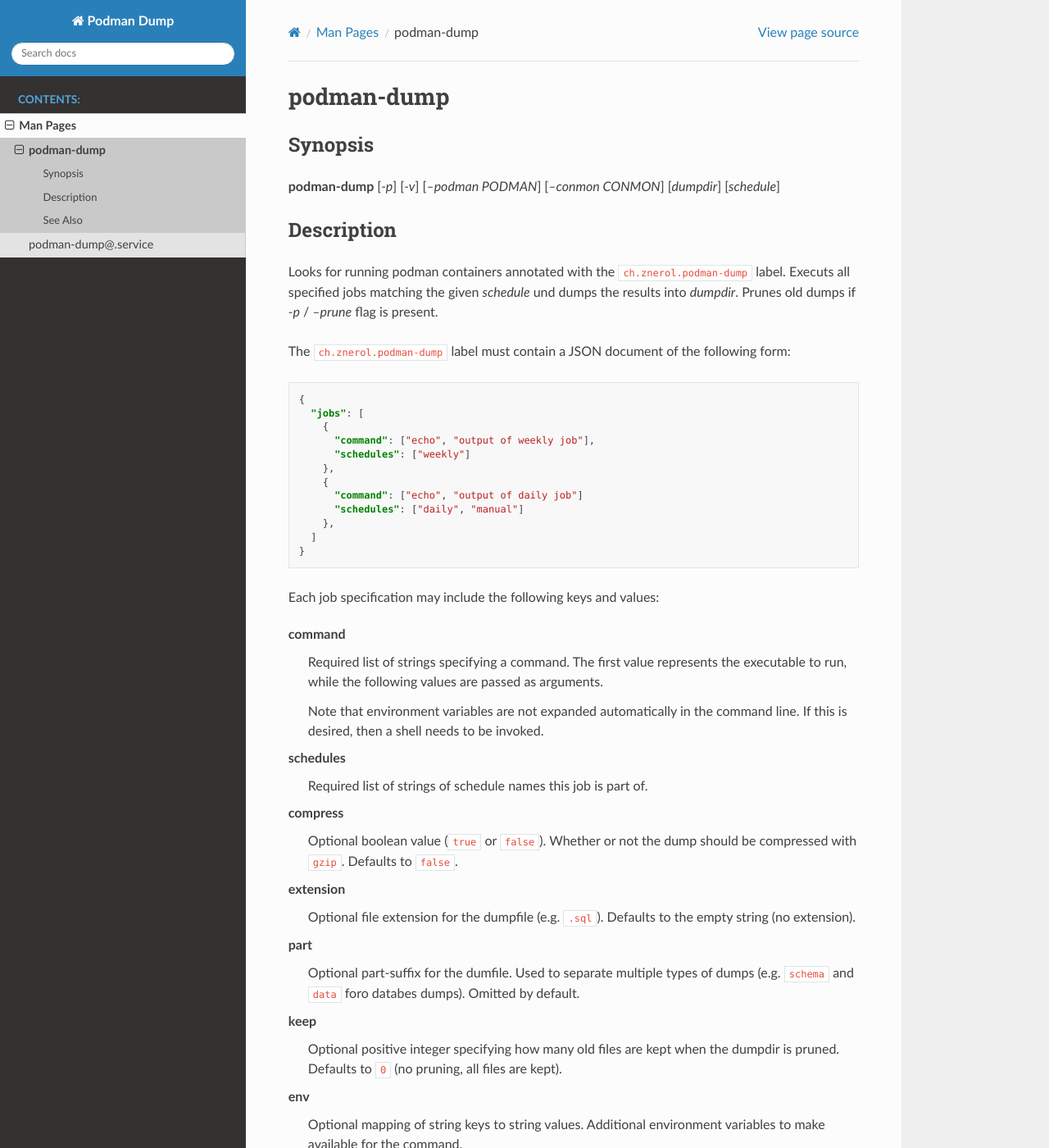
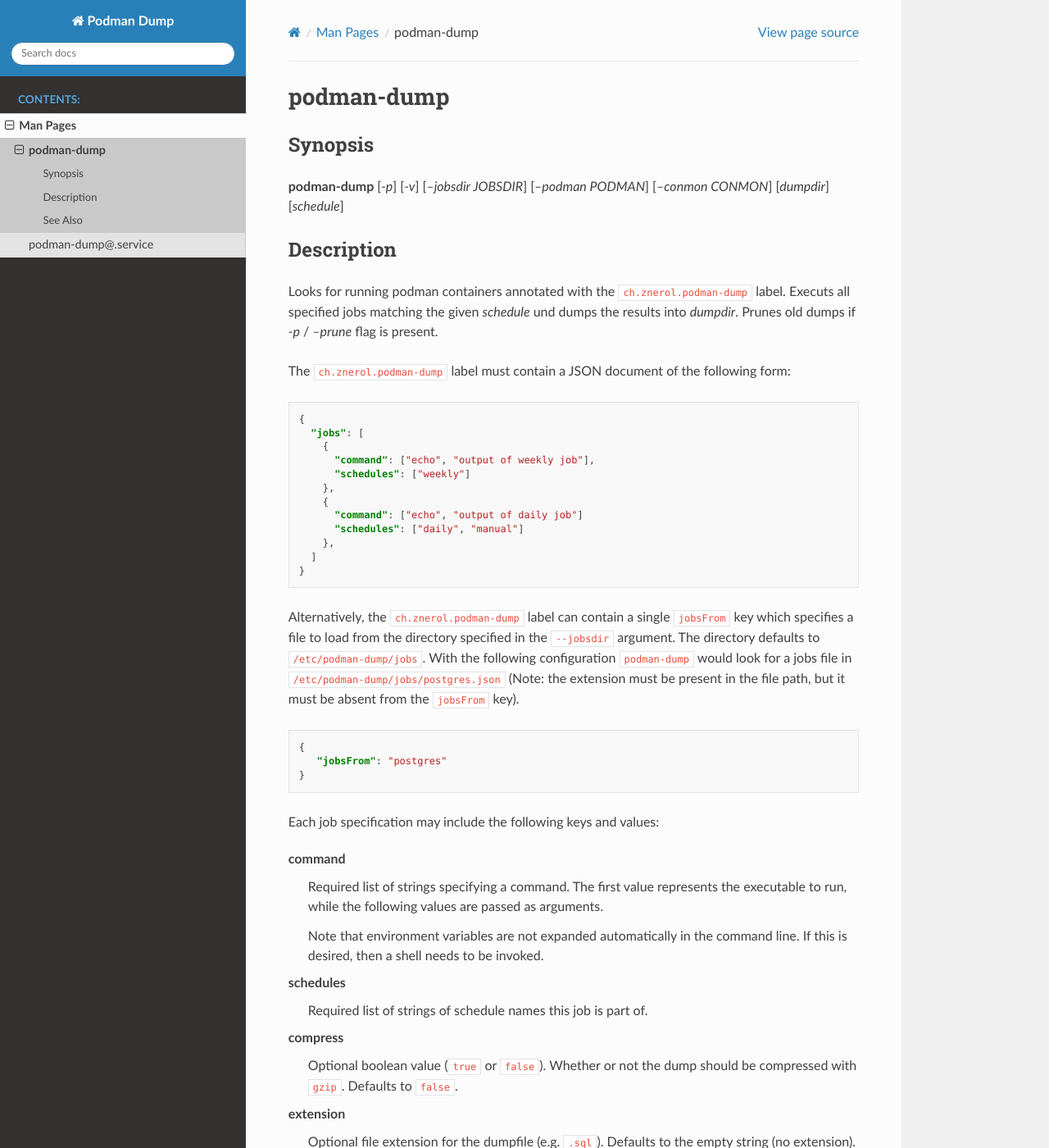
Before and after one commit to znerol/python-podman-dump, a Sphinx documentation site: the page built from doc/podman-dump.1.rst, in a window 1280 px wide and 1400 px high. Shown: the whole window at 82% size. Built offline with Sphinx 7.4.7 and the Read the Docs theme 3.1.0, drawn with Linux system fonts in a browser that asks for light colours.

Commit message:
Allow to specify external job files in ch.znerol.podman-dump label (#10)
For more complicated job definitions or for job definitions which
contain special characters, it is more convenient to maintain them as
separate files instead of inlining the whole JSON into the label.

This PR adds a `--jobdir` command line argument. Job definitions in
this directory may be referenced using the `jobsFrom` JSON key. The
`jobs` list is then loaded from the specified file.

```diff
--- a/doc/podman-dump.1.rst
+++ b/doc/podman-dump.1.rst
@@ -4,7 +4,7 @@
 Synopsis
 --------
 
-**podman-dump** [*-p*] [*-v*] [*--podman PODMAN*] [*--conmon CONMON*] [*dumpdir*] [*schedule*]
+**podman-dump** [*-p*] [*-v*] [*--jobsdir JOBSDIR*] [*--podman PODMAN*] [*--conmon CONMON*] [*dumpdir*] [*schedule*]
 
 
 Description
@@ -31,6 +31,21 @@
           },
         ]
       }
+
+Alternatively, the ``ch.znerol.podman-dump`` label can contain a single
+``jobsFrom`` key which specifies a file to load from the directory specified in
+the ``--jobsdir`` argument. The directory defaults to ``/etc/podman-dump/jobs``.
+With the following configuration ``podman-dump`` would look for a jobs file in
+``/etc/podman-dump/jobs/postgres.json`` (Note: the extension must be present in
+the file path, but it must be absent from the ``jobsFrom`` key).
+
+.. code-block:: json
+
+      {
+         "jobsFrom": "postgres"
+      }
+
+
 
 Each job specification may include the following keys and values:
 
--- a/doc/podman-dump@.service.8.rst
+++ b/doc/podman-dump@.service.8.rst
@@ -34,6 +34,12 @@
    ``/var/backups/podman/%i`` when run in systemd ``system`` scope and
    ``~/.local/backups/podman/%i`` when run in ``user`` scope.
 
+.. envvar:: PODMAN_DUMP_JOBDIR
+
+   Path of the directory where job definitions are stored. Defaults to
+   ``/etc/podman-dump/jobs`` when run in systemd ``system`` scope and
+   ``~/.config/podman-dump/jobs`` when run in ``user`` scope.
+
 .. envvar:: PODMAN_DUMP_FLAGS
 
    Flags used when invoking ``podman-dump``.
```
Also changed, not shown: 4 other files.
